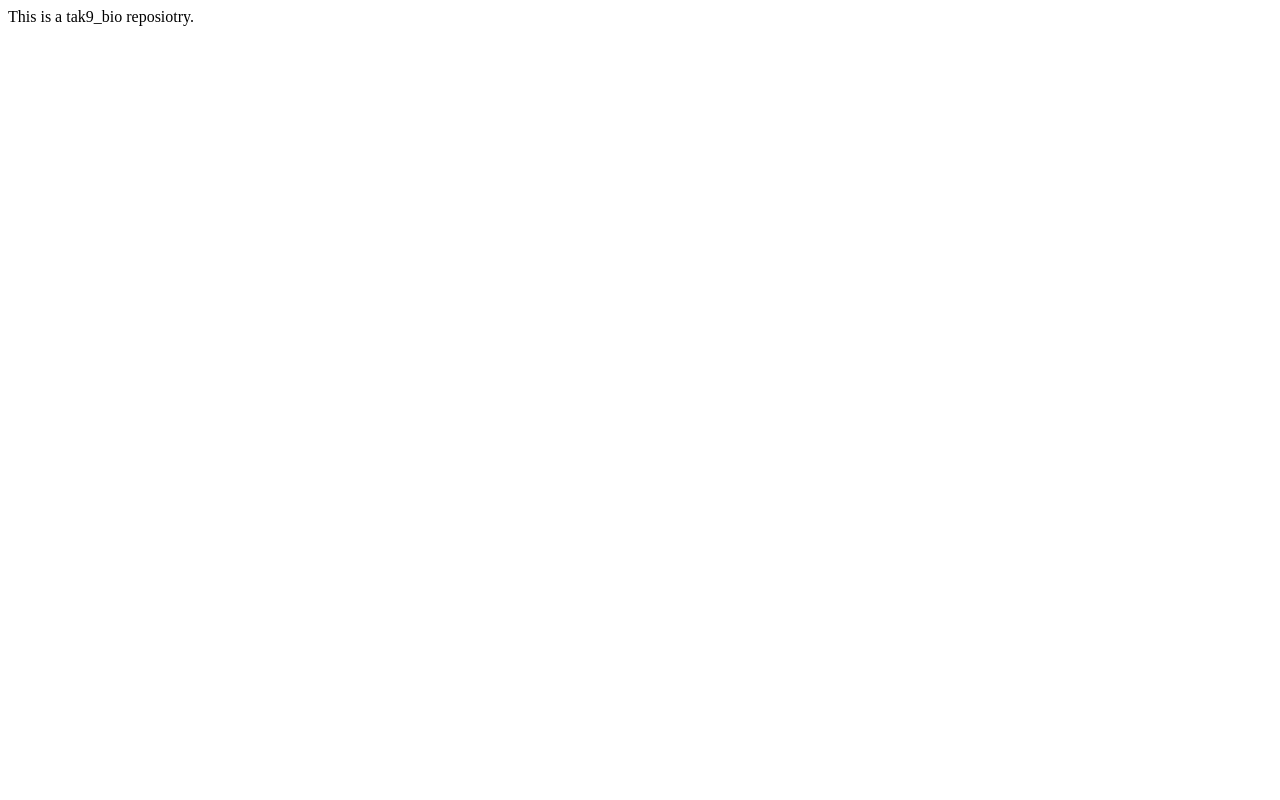
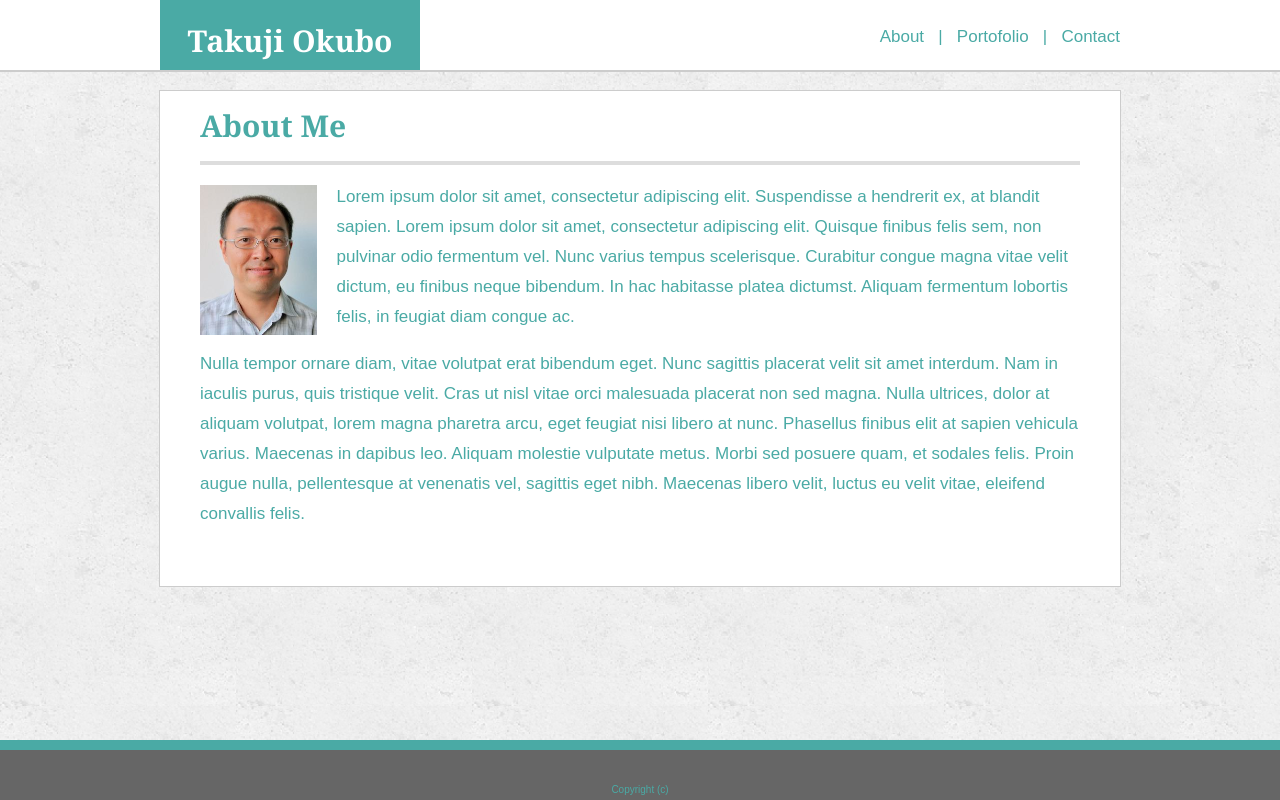
Before and after one commit to tak-9/PortfolioBasic, a plain HTML site: page index.html in a window 1280 px wide. Drawn offline with Linux system fonts and the light colour scheme.

Commit message:
First update

```diff
--- /dev/null
+++ b/assets/css/bio.css
@@ -0,0 +1,97 @@
+body {
+    font-family: Arial, Helvetica, sans-serif;
+    font-size: 17px;
+    color: #4AAAA5;
+    background-image: url("../images/wallpaper.png");
+}
+
+header{
+    background: white;
+    width: 100% ;
+    height: 70px;
+    position: fixed;
+    top: 0px;
+    right:0px;
+    border-bottom: solid 2px #cccccc;
+}
+
+.topbox {
+    width: 960px;
+    height: 70px;
+    margin: 0 auto;
+}
+
+h1 {
+    font-size: 30px;
+    font-family: Cambria, Cochin, Georgia, Times, 'Times New Roman', serif;
+}
+
+.myName{
+    width: 220px;
+    height: 30px;
+    padding: 20px;
+    background:#4AAAA5;
+    color: white;
+    text-align: center;
+    font-size: 30px;
+    font-family: Cambria, Cochin, Georgia, Times, 'Times New Roman', serif;
+    font-weight: bold;
+    float: left;
+}
+
+.links {
+    width: 300px;
+    height: 16px;
+    padding-top: 27px;
+    padding-bottom: 27px;
+    color:#4AAAA5;
+    text-align: right;
+    float: right;
+}
+
+.contents_container {
+    width: 100%;
+    height: 100%;
+    top: 70px;
+    right: 0px;
+    position: fixed;
+}
+
+.contents {
+    width: 880px;
+    background: white;
+    margin: 0 auto;
+    margin-top: 20px;
+    border: solid #cccccc 1px;
+    line-height: 30px;
+    padding: 0 40px 40px 40px;
+}
+
+.line {
+    height: 4px;
+    background: #dddddd;
+}
+
+.myPhoto{
+    float: left;
+    margin-top: 20px;
+    margin-right: 20px;
+}
+
+footer {
+    background: #666666;
+    width: 100%;
+    height: 50px;
+    position: fixed;
+    right: 0;
+    bottom: 0;
+    border-top: solid 10px #4AAAA5;
+}
+
+.copyright {
+    text-align: center;
+    position: absolute;
+    bottom: 5px;
+    width: 100%;
+    font-size: 10px;
+}
--- a/index.html
+++ b/index.html
@@ -1,7 +1,34 @@
 <!DOCTYPE html>
 <head>
-    <title>test reposiotry</title>
+    <title>Takuji Okubo</title>
+    <link rel="stylesheet" type="text/css" href="./assets/css/bio.css">
 </head>
 <body>
-    This is a tak9_bio reposiotry.
+    <header>
+        <div class="topbox">
+            <div class="myName">Takuji Okubo</div>
+            <div class="links">About&nbsp;&nbsp; |&nbsp;&nbsp; Portofolio &nbsp;&nbsp;|&nbsp;&nbsp; Contact</div>
+        </div>
+    </header>
+    <div class="contents_container">
+        <div class="contents">
+            <h1>About Me</h1>
+            <div class="line"> </div>
+            <img src="./assets/images/takuji.jpg" alt="Takuji's photo" height="150" class="myPhoto">
+            <p>Lorem ipsum dolor sit amet, consectetur adipiscing elit. Suspendisse a hendrerit ex, at blandit sapien.
+                Lorem ipsum dolor sit amet, consectetur adipiscing elit.
+                Quisque finibus felis sem, non pulvinar odio fermentum vel. Nunc varius tempus scelerisque.
+                Curabitur congue magna vitae velit dictum, eu finibus neque bibendum.
+                In hac habitasse platea dictumst. Aliquam fermentum lobortis felis, in feugiat diam congue ac. </p>
+
+                <p>Nulla tempor ornare diam, vitae volutpat erat bibendum eget.
+                Nunc sagittis placerat velit sit amet interdum. Nam in iaculis purus, quis tristique velit.
+                Cras ut nisl vitae orci malesuada placerat non sed magna.
+                Nulla ultrices, dolor at aliquam volutpat, lorem magna pharetra arcu, eget feugiat nisi libero at nunc.
+                Phasellus finibus elit at sapien vehicula varius. Maecenas in dapibus leo.
+                Aliquam molestie vulputate metus. Morbi sed posuere quam, et sodales felis. Proin augue nulla, pellentesque
+                at venenatis vel, sagittis eget nibh. Maecenas libero velit, luctus eu velit vitae, eleifend convallis felis.</p>
+        </div>
+    </div>
+    <footer><div class=copyright>Copyright (c)</div></footer>
 </body>
```
Also changed, not shown: assets/images/takuji.jpg (added), assets/images/wallpaper.png (added), contact.html (added), portfolio.html (added).
